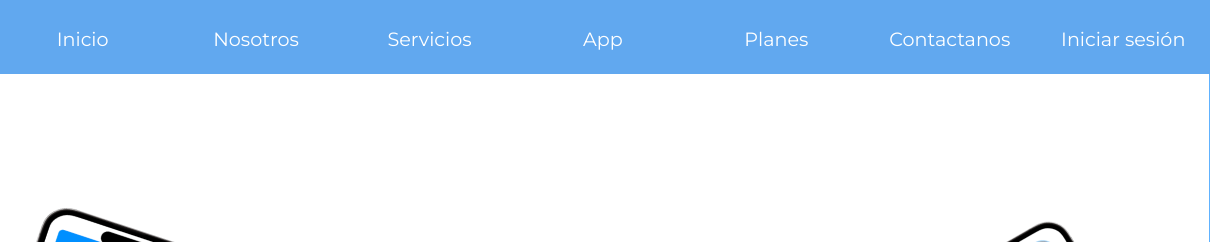
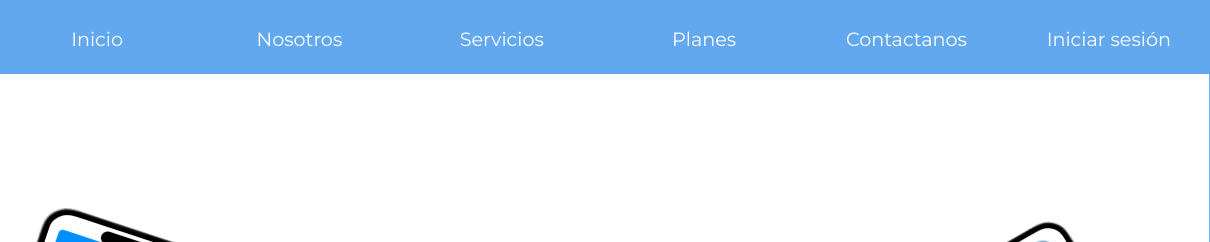
Before and after one commit to FrancoHA/MindFulife.github.io, a plain HTML site: page app.html in a window 1280 px wide. Shown: the top 242 px of the page, 70-1280 px from the left. Drawn offline with Linux system fonts and the light colour scheme.

Commit message:
Update app.html

```diff
--- a/app.html
+++ b/app.html
@@ -20,7 +20,7 @@
                 <a href="index.html"><div class="option first">Inicio</div></a>
                 <a href="nosotros.html"><div class="option">Nosotros</div></a>
                 <a href="servicios.html"><div class="option">Servicios</div></a>
-                <a href=""><div class="option">App</div></a>
+
                 <a href="planes.html"><div class="option">Planes</div></a>
                 <a href="contacto.html"><div class="option">Contactanos</div></a>
                 <div class="option last" id="sesion" onclick="abrirLogin()">Iniciar sesión</div>
```
